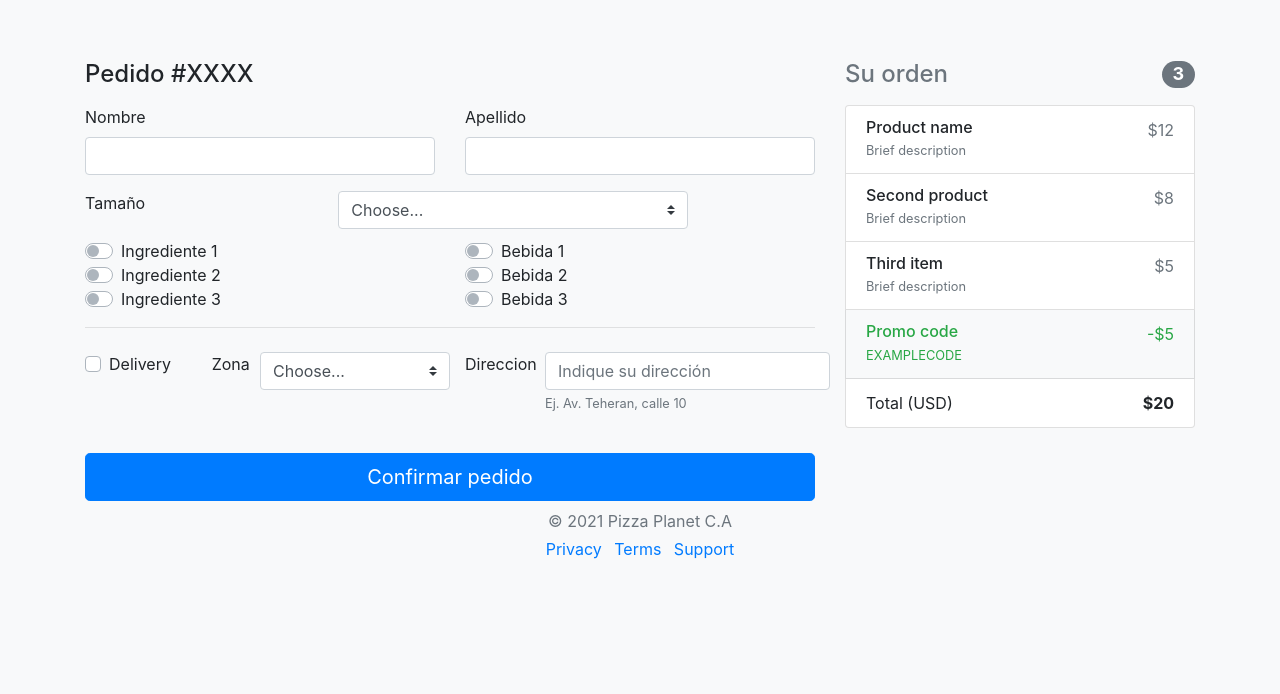
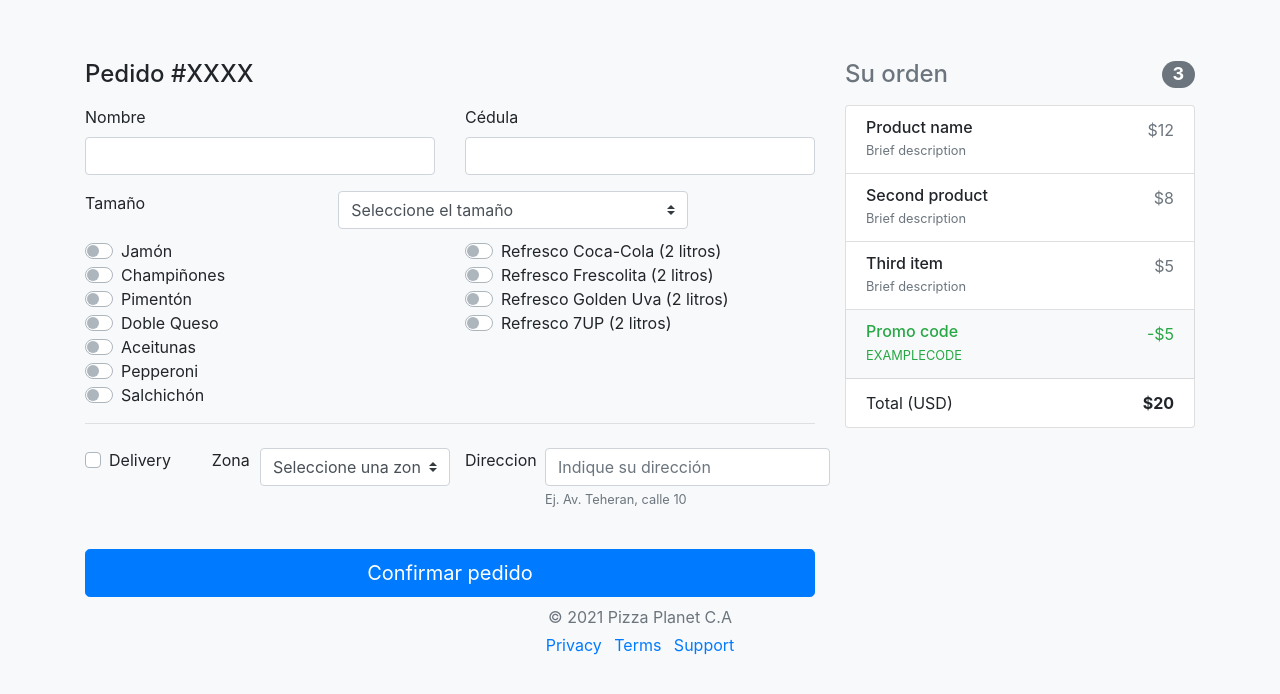
Before and after one commit to AlexandraFernandezG/Project2-PizzaPlanet-Python, a Django app: page /pizzaplanet/pedidos in a window 1280 px wide. Shown: the part 61-755 px from the top of the page. Run offline with Django 3.2, Linux system fonts and the light colour scheme.

Commit message:
add: arreglos en los templates

```diff
--- a/pizzeria/pizzaplanet/templates/pizzaplanet/pedidos.html
+++ b/pizzeria/pizzaplanet/templates/pizzaplanet/pedidos.html
@@ -55,7 +55,7 @@
             <input type="text" class="form-control" id="firstName" placeholder="" value="" required>
           </div>
           <div class="col-md-6 mb-3">
-            <label for="lastName">Apellido</label>
+            <label for="lastName">Cédula</label>
             <input type="text" class="form-control" id="lastName" placeholder="" value="" required>
           </div>
         </div>
@@ -66,8 +66,10 @@
             </div>
             <div class="col-md-6">
                 <select class="custom-select d-block w-100" id="country">
-                    <option value="">Choose...</option>
-                    <option>United States</option>
+                    <option value="">Seleccione el tamaño</option>
+                    <option>Grande</option>
+                    <option>Mediana</option>
+                    <option>Personal</option>
                 </select>
             </div>
         </div>
@@ -75,30 +77,50 @@
             <div class="col-md-6">
                 <div class="custom-control custom-switch">
                     <input type="checkbox" class="custom-control-input" id="ingredienteSwitch1">
-                    <label class="custom-control-label" for="ingredienteSwitch1">Ingrediente 1</label>
+                    <label class="custom-control-label" for="ingredienteSwitch1">Jamón</label>
                 </div>
                 <div class="custom-control custom-switch">
                     <input type="checkbox" class="custom-control-input" id="ingredienteSwitch2">
-                    <label class="custom-control-label" for="ingredienteSwitch2">Ingrediente 2</label>
+                    <label class="custom-control-label" for="ingredienteSwitch2">Champiñones</label>
                 </div>
                 <div class="custom-control custom-switch">
                     <input type="checkbox" class="custom-control-input" id="ingredienteSwitch3">
-                    <label class="custom-control-label" for="ingredienteSwitch3">Ingrediente 3</label>
+                    <label class="custom-control-label" for="ingredienteSwitch3">Pimentón</label>
                 </div>
+                <div class="custom-control custom-switch">
+                   <input type="checkbox" class="custom-control-input" id="ingredienteSwitch4">
+                   <label class="custom-control-label" for="ingredienteSwitch4">Doble Queso</label>
+              </div>
+              <div class="custom-control custom-switch">
+                    <input type="checkbox" class="custom-control-input" id="ingredienteSwitch5">
+                    <label class="custom-control-label" for="ingredienteSwitch5">Aceitunas</label>
+            </div>
+            <div class="custom-control custom-switch">
+                    <input type="checkbox" class="custom-control-input" id="ingredienteSwitch6">
+                    <label class="custom-control-label" for="ingredienteSwitch6">Pepperoni</label>
+          </div>
+          <div class="custom-control custom-switch">
+                    <input type="checkbox" class="custom-control-input" id="ingredienteSwitch7">
+                    <label class="custom-control-label" for="ingredienteSwitch7">Salchichón</label>
+        </div>
             </div>
             <div class="col-md-6">
                 <div class="custom-control custom-switch">
                     <input type="checkbox" class="custom-control-input" id="bebidaSwitch1">
-                    <label class="custom-control-label" for="bebidaSwitch1">Bebida 1</label>
+                    <label class="custom-control-label" for="bebidaSwitch1">Refresco Coca-Cola (2 litros)</label>
                 </div>
                 <div class="custom-control custom-switch">
                     <input type="checkbox" class="custom-control-input" id="bebidaSwitch2">
-                    <label class="custom-control-label" for="bebidaSwitch2">Bebida 2</label>
+                    <label class="custom-control-label" for="bebidaSwitch2">Refresco Frescolita (2 litros)</label>
                 </div>
                 <div class="custom-control custom-switch">
                     <input type="checkbox" class="custom-control-input" id="bebidaSwitch3">
-                    <label class="custom-control-label" for="bebidaSwitch3">Bebida 3</label>
+                    <label class="custom-control-label" for="bebidaSwitch3"></label>Refresco Golden Uva (2 litros)
                 </div>
+                <div class="custom-control custom-switch">
+                  <input type="checkbox" class="custom-control-input" id="bebidaSwitch4">
+                  <label class="custom-control-label" for="bebidaSwitch4"></label>Refresco 7UP (2 litros)
+              </div>
             </div>
         </div>
         <hr class="mb-4">
@@ -113,8 +135,22 @@
                 <div class="row">
                     <label for="inputZona" class="col-md-3">Zona</label>
                     <select class="custom-select col-md-9 d-block w-100" id="country">
-                        <option value="">Choose...</option>
-                        <option>United States</option>
+                        <option value="">Seleccione una zona</option>
+                        <option>Antimano</option>
+                        <option>El Paraiso</option>
+                        <option>La Paz</option>
+                        <option>Caricuao</option>
+                        <option>Sabana Grande</option>
+                        <option>Chacao</option>
+                        <option>Chacaito</option>
+                        <option>Coche</option>
+                        <option>El Valle</option>
+                        <option>Bello Monte</option>
+                        <option>Zona Rental</option>
+                        <option>El Marqués</option>
+                        <option>San Bernandino</option>
+                        <option>Baruta</option>
+                        <option>El Hatillo</option>
                     </select>
                 </div>
             </div>
```
